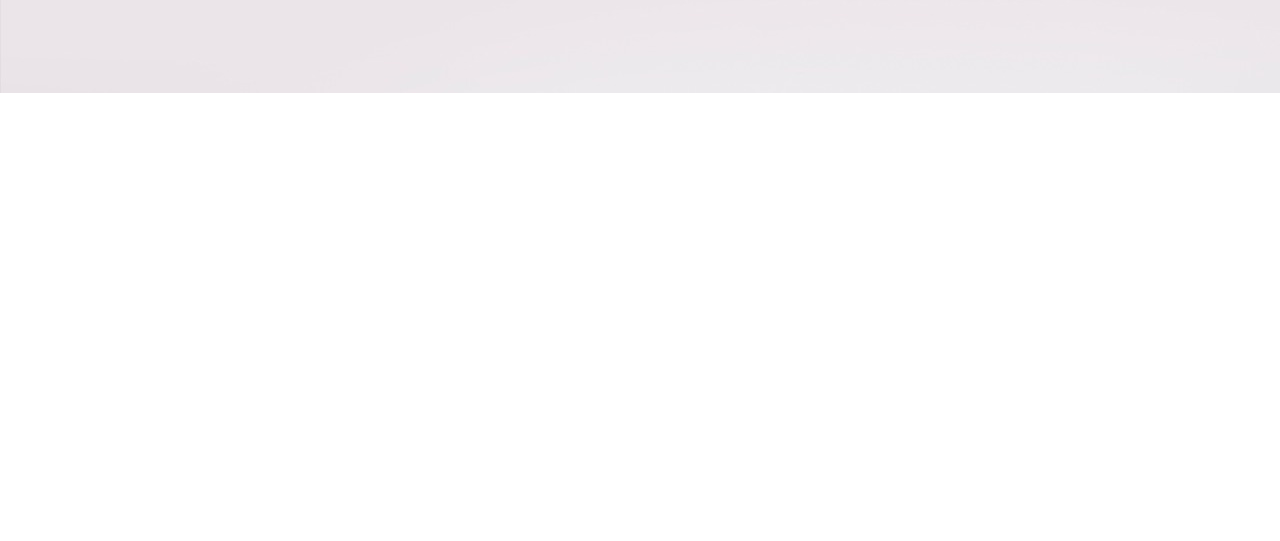
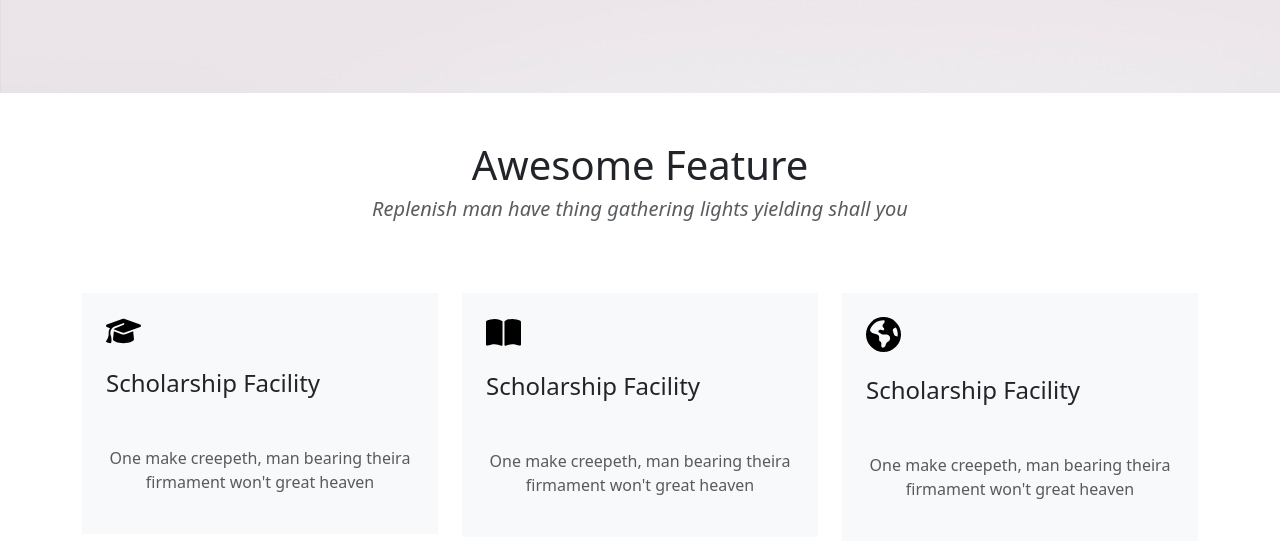
Before and after one commit to fatimazokar/Edustage, a plain HTML site: page index.html in a window 1280 px wide. Shown: the part 1155-1696 px from the top of the page. Before the commit the page ends 1248 px from the top, so only its background shows below. Drawn offline with nearby package versions, Linux system fonts and the light colour scheme.

Commit message:
feature section

```diff
--- a/index.html
+++ b/index.html
@@ -120,7 +120,95 @@
       <!-- banner end -->
     </header>
     <!-- ---------------------------------------------END HEADER------------------------------- -->
+ <!-- --------------------------------------------FEATURE SECTION START----------------------- -->
+ <section>
+    <div class="container">
+      <!-- 1 row -->
+      <div class="row justify-content-center">
+        <div class="col-md-12">
+          <h1 class="text-center mt-5 col">Awesome Feature</h1>
+          <h5 class="text-center text-muted fst-italic">
+            Replenish man have thing gathering lights yielding shall you
+          </h5>
+        </div>
+      </div>
+      <!-- 1 row end -->
+      <!-- 2 row -->
+      <div class="row justify-content-center mt-5">
+        <!-- 1 column start -->
+        <div class="col-md-4 ho-sh mt-3">
+          <div class="bg-light p-4">
+            <svg
+              class="mb-4"
+              width="35px"
+              xmlns="http://www.w3.org/2000/svg"
+              viewBox="0 0 640 512"
+            >
+              <!--!Font Awesome Free 6.6.0 by @fontawesome - https://fontawesome.com License - https://fontawesome.com/license/free Copyright 2024 Fonticons, Inc.-->
+              <path
+                d="M320 32c-8.1 0-16.1 1.4-23.7 4.1L15.8 137.4C6.3 140.9 0 149.9 0 160s6.3 19.1 15.8 22.6l57.9 20.9C57.3 229.3 48 259.8 48 291.9l0 28.1c0 28.4-10.8 57.7-22.3 80.8c-6.5 13-13.9 25.8-22.5 37.6C0 442.7-.9 448.3 .9 453.4s6 8.9 11.2 10.2l64 16c4.2 1.1 8.7 .3 12.4-2s6.3-6.1 7.1-10.4c8.6-42.8 4.3-81.2-2.1-108.7C90.3 344.3 86 329.8 80 316.5l0-24.6c0-30.2 10.2-58.7 27.9-81.5c12.9-15.5 29.6-28 49.2-35.7l157-61.7c8.2-3.2 17.5 .8 20.7 9s-.8 17.5-9 20.7l-157 61.7c-12.4 4.9-23.3 12.4-32.2 21.6l159.6 57.6c7.6 2.7 15.6 4.1 23.7 4.1s16.1-1.4 23.7-4.1L624.2 182.6c9.5-3.4 15.8-12.5 15.8-22.6s-6.3-19.1-15.8-22.6L343.7 36.1C336.1 33.4 328.1 32 320 32zM128 408c0 35.3 86 72 192 72s192-36.7 192-72L496.7 262.6 354.5 314c-11.1 4-22.8 6-34.5 6s-23.5-2-34.5-6L143.3 262.6 128 408z"
+              />
+            </svg>
 
+            <h4 class="col">Scholarship Facility</h4>
+            <p class="text-muted mt-5 text-center">
+              One make creepeth, man bearing theira firmament won't great
+              heaven
+            </p>
+          </div>
+        </div>
+        <!-- 1 column end -->
+        <!-- 2 column start -->
+        <div class="col-md-4 ho-sh mt-3">
+          <div class="bg-light p-4">
+            <svg
+              class="mb-4"
+              width="35px"
+              xmlns="http://www.w3.org/2000/svg"
+              viewBox="0 0 576 512"
+            >
+              <!--!Font Awesome Free 6.6.0 by @fontawesome - https://fontawesome.com License - https://fontawesome.com/license/free Copyright 2024 Fonticons, Inc.-->
+              <path
+                d="M249.6 471.5c10.8 3.8 22.4-4.1 22.4-15.5l0-377.4c0-4.2-1.6-8.4-5-11C247.4 52 202.4 32 144 32C93.5 32 46.3 45.3 18.1 56.1C6.8 60.5 0 71.7 0 83.8L0 454.1c0 11.9 12.8 20.2 24.1 16.5C55.6 460.1 105.5 448 144 448c33.9 0 79 14 105.6 23.5zm76.8 0C353 462 398.1 448 432 448c38.5 0 88.4 12.1 119.9 22.6c11.3 3.8 24.1-4.6 24.1-16.5l0-370.3c0-12.1-6.8-23.3-18.1-27.6C529.7 45.3 482.5 32 432 32c-58.4 0-103.4 20-123 35.6c-3.3 2.6-5 6.8-5 11L304 456c0 11.4 11.7 19.3 22.4 15.5z"
+              />
+            </svg>
+
+            <h4 class="col">Scholarship Facility</h4>
+            <p class="text-muted mt-5 text-center">
+              One make creepeth, man bearing theira firmament won't great
+              heaven
+            </p>
+          </div>
+        </div>
+        <!-- 2 column end -->
+        <!-- 3 column start -->
+        <div class="col-md-4 ho-sh mt-3">
+          <div class="bg-light p-4">
+            <svg
+              class="mb-4"
+              width="35px"
+              xmlns="http://www.w3.org/2000/svg"
+              viewBox="0 0 512 512"
+            >
+              <!--!Font Awesome Free 6.6.0 by @fontawesome - https://fontawesome.com License - https://fontawesome.com/license/free Copyright 2024 Fonticons, Inc.-->
+              <path
+                d="M57.7 193l9.4 16.4c8.3 14.5 21.9 25.2 38 29.8L163 255.7c17.2 4.9 29 20.6 29 38.5l0 39.9c0 11 6.2 21 16 25.9s16 14.9 16 25.9l0 39c0 15.6 14.9 26.9 29.9 22.6c16.1-4.6 28.6-17.5 32.7-33.8l2.8-11.2c4.2-16.9 15.2-31.4 30.3-40l8.1-4.6c15-8.5 24.2-24.5 24.2-41.7l0-8.3c0-12.7-5.1-24.9-14.1-33.9l-3.9-3.9c-9-9-21.2-14.1-33.9-14.1L257 256c-11.1 0-22.1-2.9-31.8-8.4l-34.5-19.7c-4.3-2.5-7.6-6.5-9.2-11.2c-3.2-9.6 1.1-20 10.2-24.5l5.9-3c6.6-3.3 14.3-3.9 21.3-1.5l23.2 7.7c8.2 2.7 17.2-.4 21.9-7.5c4.7-7 4.2-16.3-1.2-22.8l-13.6-16.3c-10-12-9.9-29.5 .3-41.3l15.7-18.3c8.8-10.3 10.2-25 3.5-36.7l-2.4-4.2c-3.5-.2-6.9-.3-10.4-.3C163.1 48 84.4 108.9 57.7 193zM464 256c0-36.8-9.6-71.4-26.4-101.5L412 164.8c-15.7 6.3-23.8 23.8-18.5 39.8l16.9 50.7c3.5 10.4 12 18.3 22.6 20.9l29.1 7.3c1.2-9 1.8-18.2 1.8-27.5zM0 256a256 256 0 1 1 512 0A256 256 0 1 1 0 256z"
+              />
+            </svg>
+
+            <h4 class="col">Scholarship Facility</h4>
+            <p class="text-muted mt-5 text-center">
+              One make creepeth, man bearing theira firmament won't great
+              heaven
+            </p>
+          </div>
+        </div>
+        <!-- 3 column end -->
+      </div>
+      <!-- 2 row end -->
+    </div>
+  </section>
+  <!-- --------------------------------------FEATURE SECTION end----------------------- -->
 
 
 
--- a/style.css
+++ b/style.css
@@ -31,3 +31,9 @@
     color: #ffc107 !important;
   }
   /* ////////////////////////////////////////// END HEADER /////////////////////////////// */
+  /* //////////////////////////////////////// FEATURE SECTION  /////////////////////// */
+.ho-sh:hover {
+    box-shadow: 10px 10px 10px 10px rgba(96, 96, 96);
+    transition: box-shadow 0.3s ease;
+  }
+  /*  ///////////////////////////////////// END FEATURE SECTION ///////////////////////////////  */
```
